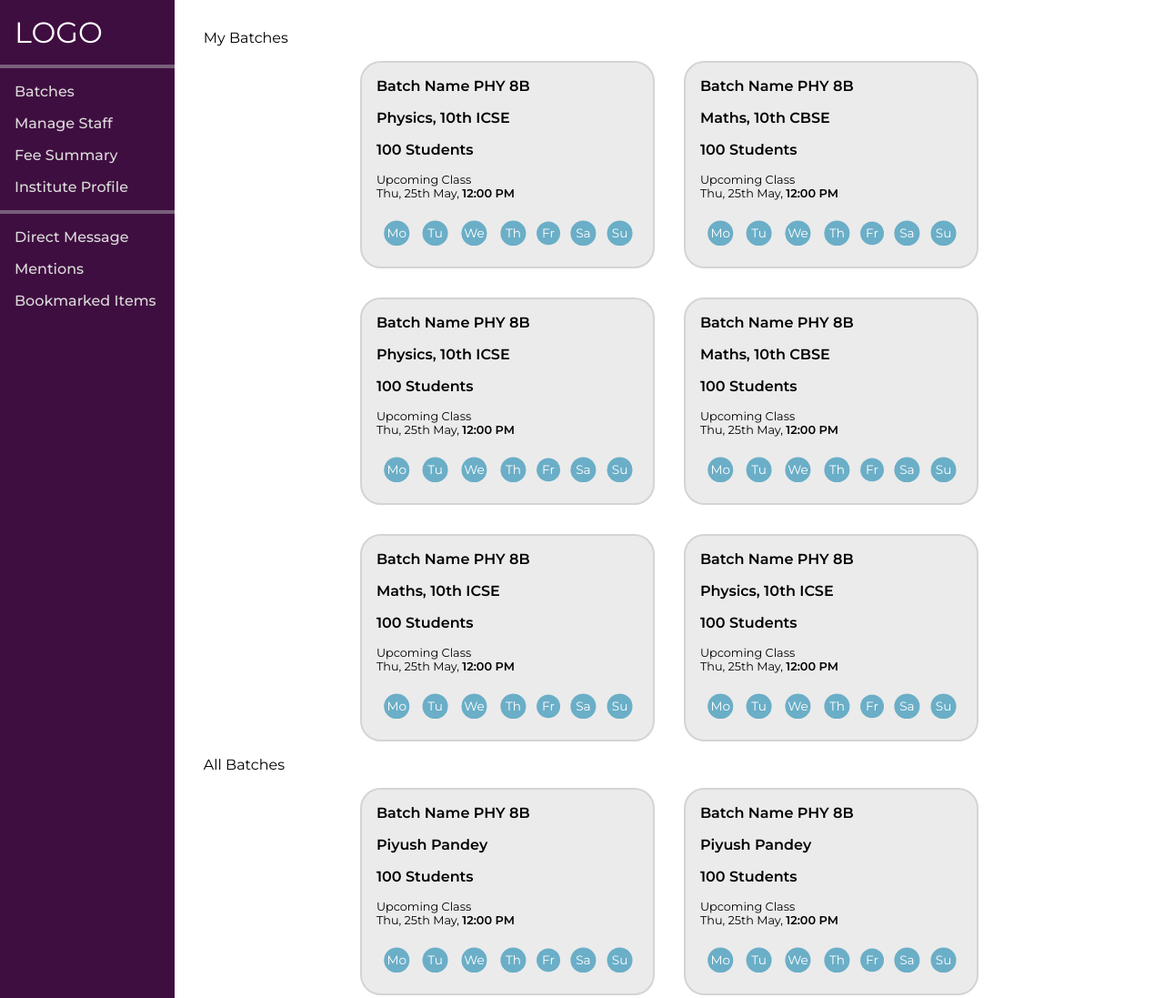
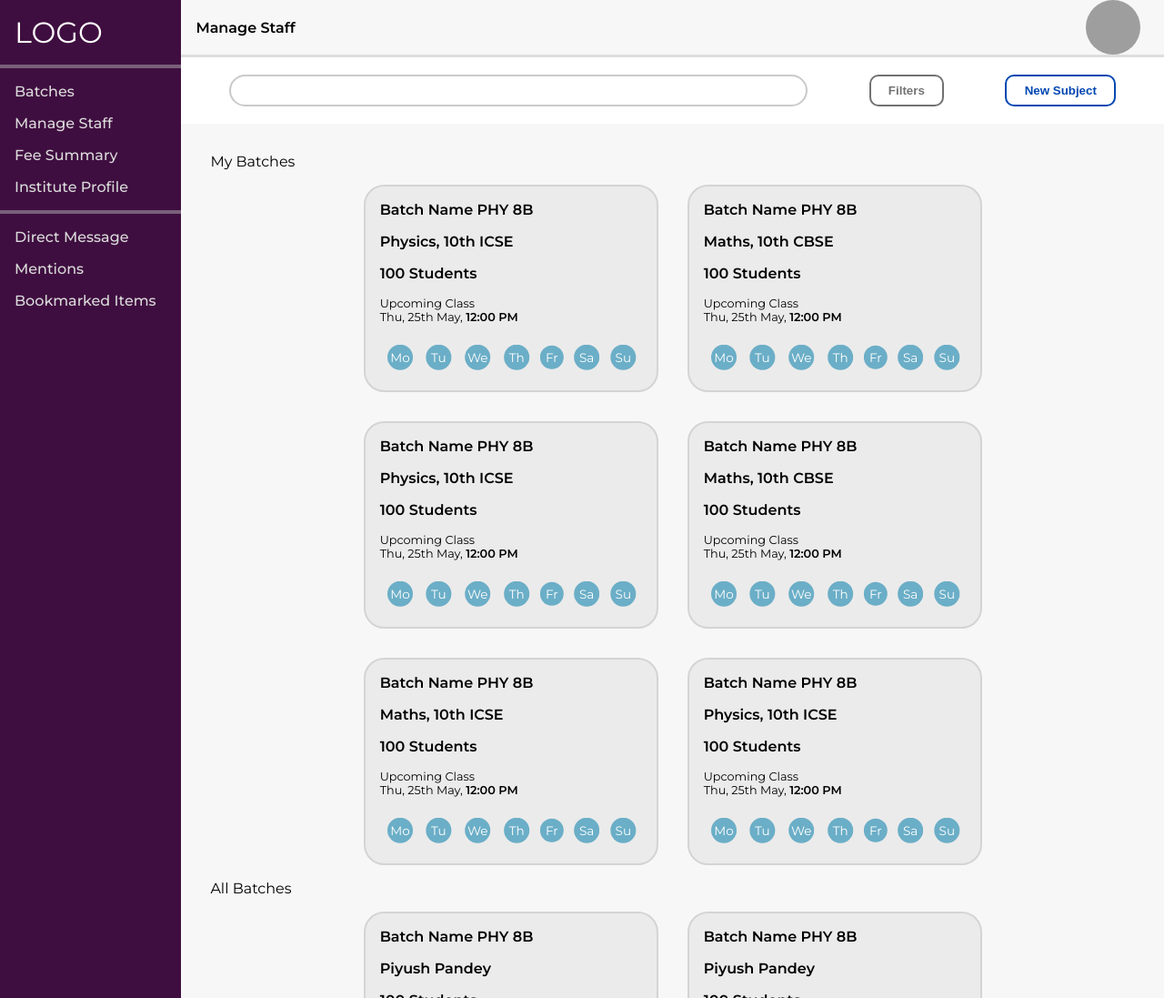
Before and after one commit to zephyrus21/foxmula-web, a plain HTML site: page index.html in a window 1280 px wide. Shown: the top 1097 px of the page at 91% size. Drawn offline with Linux system fonts and the light colour scheme; grey boxes are pictures that could not be loaded.

Commit message:
adding styles

```diff
--- a/index.html
+++ b/index.html
@@ -27,12 +27,25 @@
                 <li>Bookmarked Items</li>
             </div>
         </div>
-        <div class="main">
-            <div class="nav"></div>
-            <p>My Batches</p>
-            <div class="main-contents"></div>
-            <p>All Batches</p>
-            <div class="all-contents"></div>
+        <div>
+            <div class="nav">
+                <div class="nav-top">
+                    <img class="menu" src="https://img.icons8.com/metro/26/000000/menu.png" />
+                    <h1>Manage Staff</h1>
+                    <img class="profile" src="https://images.unsplash.com/photo-1612246456644-002a44cf8d27?&auto=format&fit=crop&w=100&q=80" alt="" />
+                </div>
+                <div class="nav-bottom">
+                    <input type="text" />
+                    <button class="btn">Filters</button>
+                    <button class="btn btn-primary">New Subject</button>
+                </div>
+            </div>
+            <div class="main">
+                <p>My Batches</p>
+                <div class="main-contents"></div>
+                <p>All Batches</p>
+                <div class="all-contents"></div>
+            </div>
         </div>
     </div>
     <script src="index.js"></script>
--- a/style.css
+++ b/style.css
@@ -1,5 +1,7 @@
 body,
-p {
+p,
+h1,
+h2 {
     padding: 0;
     margin: 0;
     font-family: 'Montserrat', sans-serif;
@@ -8,6 +10,55 @@ p {
 
 #root {
     display: flex;
+}
+
+.nav-top {
+    display: flex;
+    justify-content: space-between;
+    align-items: center;
+    padding: 0 1rem;
+    border-bottom: 3px solid #dedede;
+    background-color: rgb(247, 247, 247);
+}
+
+.profile {
+    height: 60px;
+    clip-path: circle();
+}
+
+.menu {
+    display: none;
+}
+
+.nav-bottom {
+    display: flex;
+    justify-content: space-around;
+    padding: 1.2rem;
+}
+
+input {
+    flex: 1;
+    max-width: 600px;
+    padding: 0.5rem 1rem;
+    border-radius: 20px;
+    outline: none;
+    border: 2px solid #cacaca;
+}
+
+.btn {
+    padding: 0.2rem 1.2rem;
+    border-radius: 10px;
+    background-color: #fff;
+    border: 2px solid #727272;
+    outline: none;
+    cursor: pointer;
+    font-weight: 700;
+    color: #727272;
+}
+
+.btn-primary {
+    border-color: #0047b1;
+    color: #0047b1;
 }
 
 .sidebar {
@@ -40,6 +91,7 @@ p {
 
 .main {
     padding: 2rem;
+    background-color: rgb(247, 247, 247);
 }
 
 .main-contents,
@@ -90,3 +142,12 @@ p {
     background-color: #6baec7;
     clip-path: circle();
 }
+
+@media (max-width: 950px) {
+    .sidebar {
+        display: none;
+    }
+    .menu {
+        display: block;
+    }
+}
```
